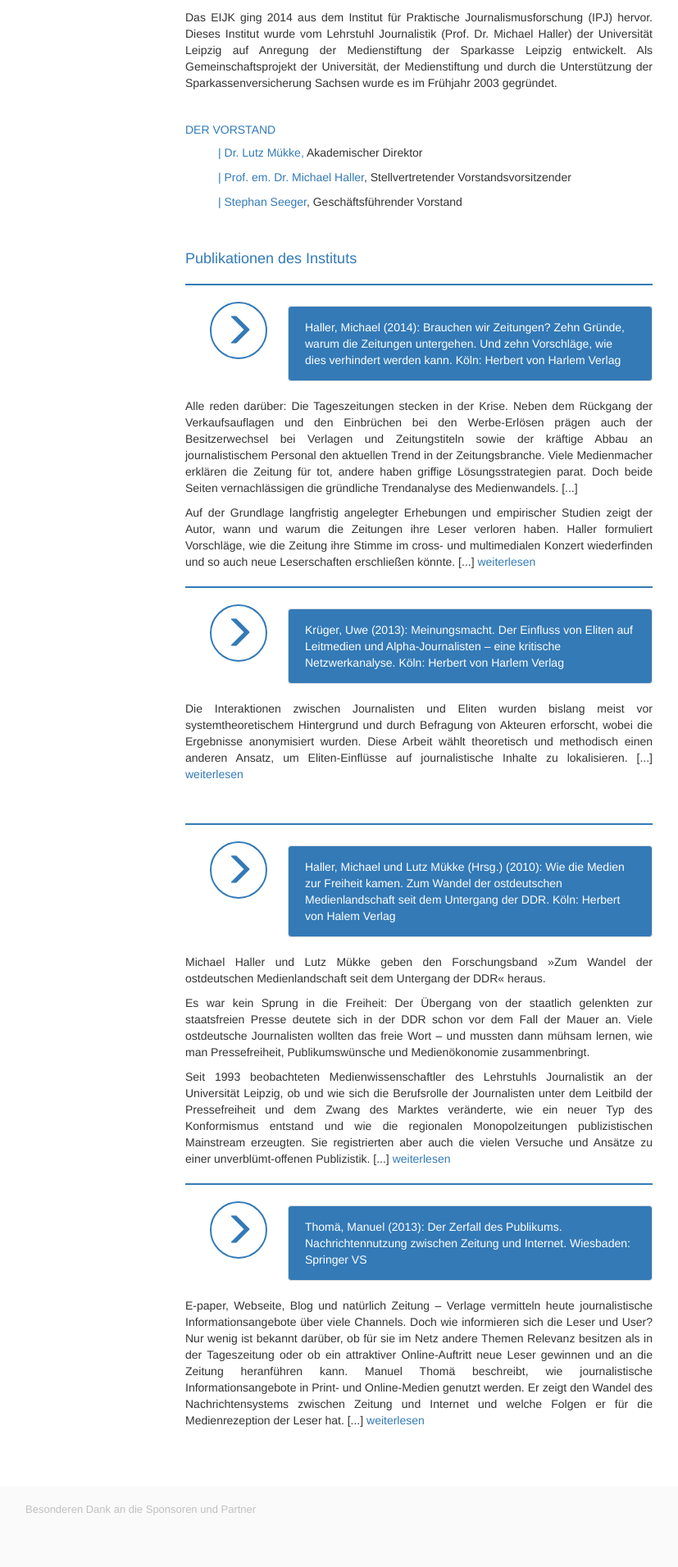
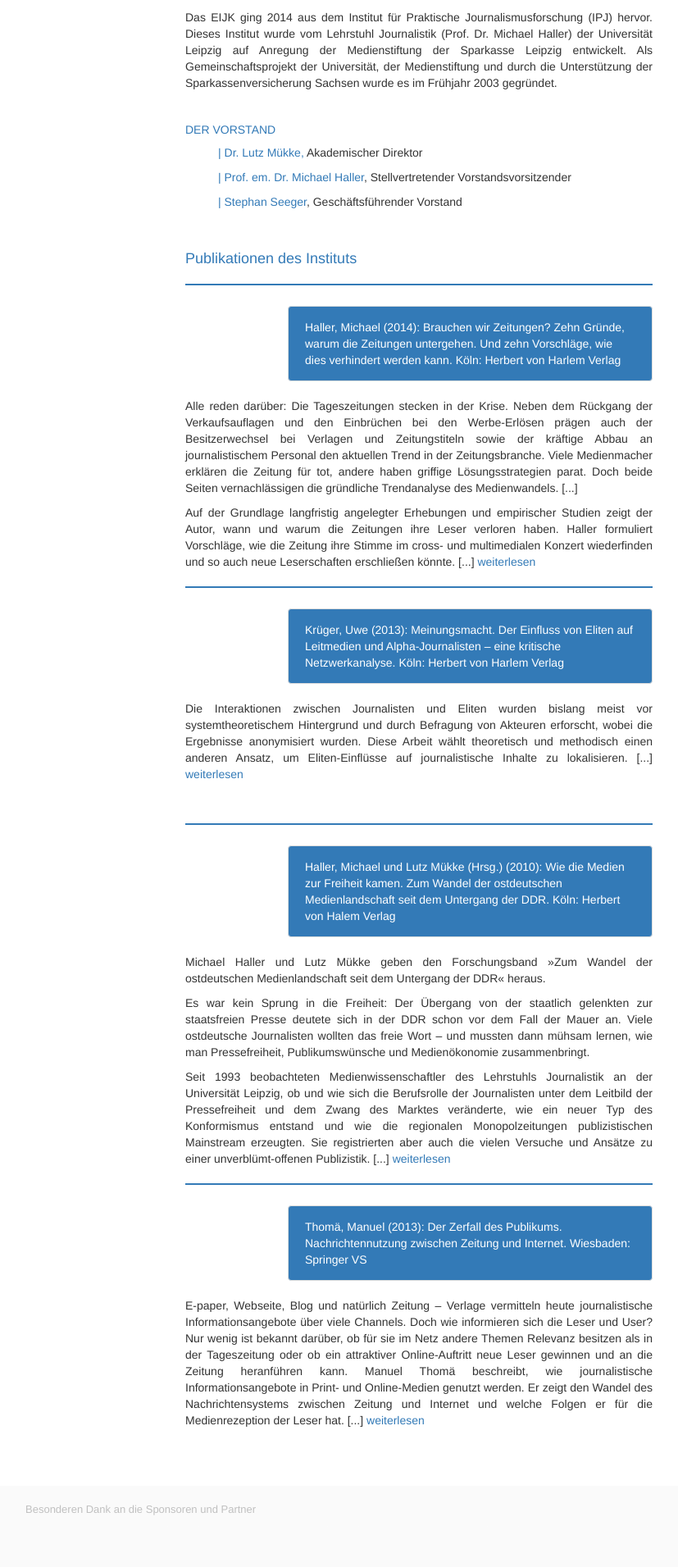
Before and after one commit to susedev/test, a Jekyll site: the page built from ueber-uns.html, in a window 1280 px wide. Shown: the part 873-2784 px from the top of the page at 82% size, without its empty margins (39-866 px from the left). Built offline with Jekyll 4.4.1, drawn with Linux system fonts in a browser that asks for light colours; nearby versions of some CDN libraries.

Commit message:
Edit from JekyllCMS

```diff
--- a/ueber-uns.html
+++ b/ueber-uns.html
@@ -4,23 +4,34 @@ title: Über uns
 <h3 style="margin-top:28px; ">Das Institut</h3>
 
 <div class="box" style="background-color: #337AB7; height:2px; margin-top:3px; margin-bottom:25px;">&nbsp;</div>
+
 <h4>Das EIJK</h4>
-<p style="text-align: justify;">Veranstalter der Tagung ist das Europäische Institut für Journalismus- und Kommunikationsforschung e.V. (EIJK). Dieses unabhängige und gemeinnützige Institut ist am Medienstandort Leipzig angesiedelt.</p>
+
+<p style="text-align: justify;">Veranstalter der Tagung ist das Europ&auml;ische Institut f&uuml;r Journalismus- und Kommunikationsforschung e.V. (EIJK). Dieses unabh&auml;ngige und gemeinn&uuml;tzige Institut ist am Medienstandort Leipzig angesiedelt.</p>
+
 <p style="text-align: justify;">&nbsp;</p>
-<h4>Medien- und Meinungsfreiheit in Europa stärken</h4>
-<p style="text-align: justify;">Das EIJK sieht sich in der Tradition der Friedlichen Revolution von 1989. Medien- und Meinungsfreiheit sowie unabhängiger Journalismus waren damals Kernforderungen hunderttausender Leipziger Demonstranten. Heute gehören diese Freiheiten zu den unverhandelbaren, jedoch stets zu verteidigenden Grundwerten der demokratischen Gesellschaften Europas. In diesem Sinne eint die Vereinsmitglieder die Überzeugung, dass der Erforschung gesellschaftlicher Informationsstrukturen und Kommunikationsprozesse eine hohe Bedeutung zukommt. Mit theorieorientierten und empirischen Untersuchungen wie auch mit praxisbezogenen Projekten trägt das Institut zur Aufklärung der Problemfelder, zur Erarbeitung von Problemlösungen sowie zum internationalen Diskurs bei.</p>
+
+<h4>Medien- und Meinungsfreiheit in Europa st&auml;rken</h4>
+
+<p style="text-align: justify;">Das EIJK sieht sich in der Tradition der Friedlichen Revolution von 1989. Medien- und Meinungsfreiheit sowie unabh&auml;ngiger Journalismus waren damals Kernforderungen hunderttausender Leipziger Demonstranten. Heute geh&ouml;ren diese Freiheiten zu den unverhandelbaren, jedoch stets zu verteidigenden Grundwerten der demokratischen Gesellschaften Europas. In diesem Sinne eint die Vereinsmitglieder die &Uuml;berzeugung, dass der Erforschung gesellschaftlicher Informationsstrukturen und Kommunikationsprozesse eine hohe Bedeutung zukommt. Mit theorieorientierten und empirischen Untersuchungen wie auch mit praxisbezogenen Projekten tr&auml;gt das Institut zur Aufkl&auml;rung der Problemfelder, zur Erarbeitung von Probleml&ouml;sungen sowie zum internationalen Diskurs bei.</p>
+
 <p style="text-align: justify;">&nbsp;</p>
+
 <h4>Forschung</h4>
-<p style="text-align: justify;">Im Doktoranden-Programm des Instituts kooperiert das Institut mit Partnern wie der University of Westminster in London/Gro&szlig;britannien; der Ghent University in Belgien, der Handelshochschule (HHL) und der Universit&auml;t in Leipzig. Die Medienstiftung der Sparkasse Leipzig stellt dem EIJK die Infrastruktur an ihrem Stiftungssitz zur Verf&uuml;gung und unterst&uuml;tzt es zudem durch die Vergabe von Promotionsstipendien. Derzeit arbeiten neben dem akademischen Direktor Dr. Lutz Mükke drei Doktoranden und eine wissenschaftliche Mitarbeiterin am EIJK. <a href="http://www.eijc.eu/category/research/" target="_blank">Die Forschungsschwerpunkte </a></p>
+
+<p style="text-align: justify;">Im Doktoranden-Programm des Instituts kooperiert das Institut mit Partnern wie der University of Westminster in London/Gro&szlig;britannien; der Ghent University in Belgien, der Handelshochschule (HHL) und der Universit&auml;t in Leipzig. Die Medienstiftung der Sparkasse Leipzig stellt dem EIJK die Infrastruktur an ihrem Stiftungssitz zur Verf&uuml;gung und unterst&uuml;tzt es zudem durch die Vergabe von Promotionsstipendien. Derzeit arbeiten neben dem akademischen Direktor Dr. Lutz M&uuml;kke drei Doktoranden und eine wissenschaftliche Mitarbeiterin am EIJK. <a href="http://www.eijc.eu/category/research/" target="_blank">Die Forschungsschwerpunkte </a></p>
+
 <p style="text-align: justify;">&nbsp;</p>
+
 <h4>Geschichte</h4>
-<p style="text-align: justify;">Das EIJK ging 2014 aus dem Institut für Praktische Journalismusforschung (IPJ) hervor. Dieses Institut wurde vom Lehrstuhl Journalistik (Prof. Dr. Michael Haller) der Universität Leipzig auf Anregung der Medienstiftung der Sparkasse Leipzig entwickelt. Als Gemeinschaftsprojekt der Universität, der Medienstiftung und durch die Unterstützung der Sparkassenversicherung Sachsen wurde es im Frühjahr 2003 gegründet.</p>
+
+<p style="text-align: justify;">Das EIJK ging 2014 aus dem Institut f&uuml;r Praktische Journalismusforschung (IPJ) hervor. Dieses Institut wurde vom Lehrstuhl Journalistik (Prof. Dr. Michael Haller) der Universit&auml;t Leipzig auf Anregung der Medienstiftung der Sparkasse Leipzig entwickelt. Als Gemeinschaftsprojekt der Universit&auml;t, der Medienstiftung und durch die Unterst&uuml;tzung der Sparkassenversicherung Sachsen wurde es im Fr&uuml;hjahr 2003 gegr&uuml;ndet.</p>
 
 <p style="text-align: justify;">&nbsp;</p>
 
 <h4>Der Vorstand</h4>
 
-<p style="margin-left: 40px;"><a href="http://www.eijc.eu/de/dr-lutz-muekke-2/" target="_blank">| Dr. Lutz Mükke, </a> Akademischer Direktor</p>
+<p style="margin-left: 40px;"><a href="http://www.eijc.eu/de/dr-lutz-muekke-2/" target="_blank">| Dr. Lutz M&uuml;kke, </a> Akademischer Direktor</p>
 
 <p style="margin-left: 40px;"><a href="http://www.journalismusforschung.de/de/prof-em-dr-michael-haller/" target="_blank">| Prof. em. Dr. Michael Haller</a>,&nbsp;Stellvertretender Vorstandsvorsitzender</p>
 
@@ -33,60 +44,47 @@ title: Über uns
 <div class="box" style="background-color: #337AB7; height:2px; margin-top:20px; margin-bottom:25px;">&nbsp;</div>
 
 <div class="container">
- <div class="col-xs-1">
-   <a class="btn btn-circle-3" href="http://www.halem-verlag.de/2014/brauchen-wir-zeitungen/" target="_blank" ><span class="glyphicon glyphicon-menu-right" aria-hidden="true"></span></a>
- </div>
- <div class="col-xs-5">
-   <a class="thumbnail" href="http://www.halem-verlag.de/2014/brauchen-wir-zeitungen/" target="_blank" style="background-color: #337AB7; color:#FFFFFF; padding: 15px 20px; max-width: 550px;">Haller, Michael (2014): Brauchen wir Zeitungen? Zehn Gr&uuml;nde, warum die Zeitungen untergehen. Und zehn Vorschl&auml;ge, wie dies verhindert werden kann. K&ouml;ln: Herbert von Harlem Verlag</a>
- </div>
+<div class="col-xs-1">&nbsp;</div>
+
+<div class="col-xs-5"><a class="thumbnail" href="http://www.halem-verlag.de/2014/brauchen-wir-zeitungen/" style="background-color: #337AB7; color:#FFFFFF; padding: 15px 20px; max-width: 550px;" target="_blank">Haller, Michael (2014): Brauchen wir Zeitungen? Zehn Gr&uuml;nde, warum die Zeitungen untergehen. Und zehn Vorschl&auml;ge, wie dies verhindert werden kann. K&ouml;ln: Herbert von Harlem Verlag</a></div>
 </div>
 
 <p style="text-align: justify;">Alle reden dar&uuml;ber: Die Tageszeitungen stecken in der Krise. Neben dem R&uuml;ckgang der Verkaufsauflagen und den Einbr&uuml;chen bei den Werbe-Erl&ouml;sen pr&auml;gen auch der Besitzerwechsel bei Verlagen und Zeitungstiteln sowie der kr&auml;ftige Abbau an journalistischem Personal den aktuellen Trend in der Zeitungsbranche. Viele Medienmacher erkl&auml;ren die Zeitung f&uuml;r tot, andere haben griffige L&ouml;sungsstrategien parat. Doch beide Seiten vernachl&auml;ssigen die gr&uuml;ndliche Trendanalyse des Medienwandels. [...]</p>
 
 <p style="text-align: justify;">Auf der Grundlage langfristig angelegter Erhebungen und empirischer Studien zeigt der Autor, wann und warum die Zeitungen ihre Leser verloren haben. Haller formuliert Vorschl&auml;ge, wie die Zeitung ihre Stimme im cross- und multimedialen Konzert wiederfinden und so auch neue Leserschaften erschlie&szlig;en k&ouml;nnte. [...] <a href="http://www.halem-verlag.de/2014/brauchen-wir-zeitungen/" target="_blank">weiterlesen </a></p>
 
+<div class="box" style="background-color: #337AB7; height:2px; margin-top:20px; margin-bottom:25px;">&nbsp;</div>
 
-<div class="box" style="background-color: #337AB7; height:2px; margin-top:20px; margin-bottom:25px;">&nbsp;</div>
 <div class="container">
- <div class="col-xs-1">
-   <a class="btn btn-circle-3" href="http://www.halem-verlag.de/2013/meinungsmacht-und-elite-journalismus/" target="_blank" ><span class="glyphicon glyphicon-menu-right" aria-hidden="true"></span></a>
- </div>
- <div class="col-xs-5">
-   <a class="thumbnail" href="http://www.halem-verlag.de/2013/meinungsmacht-und-elite-journalismus/" target="_blank" style="max-width: 550px; background-color: #337AB7; color:#FFFFFF; padding: 15px 20px; ">Kr&uuml;ger, Uwe (2013): Meinungsmacht. Der Einfluss von Eliten auf Leitmedien und Alpha-&shy;Journalisten &ndash; eine kritische Netzwerkanalyse. K&ouml;ln: Herbert von Harlem Verlag</a>
- </div>
+<div class="col-xs-1">&nbsp;</div>
+
+<div class="col-xs-5"><a class="thumbnail" href="http://www.halem-verlag.de/2013/meinungsmacht-und-elite-journalismus/" style="max-width: 550px; background-color: #337AB7; color:#FFFFFF; padding: 15px 20px; " target="_blank">Kr&uuml;ger, Uwe (2013): Meinungsmacht. Der Einfluss von Eliten auf Leitmedien und Alpha-&shy;Journalisten &ndash; eine kritische Netzwerkanalyse. K&ouml;ln: Herbert von Harlem Verlag</a></div>
 </div>
+
 <p style="text-align: justify;">Die Interaktionen zwischen Journalisten und Eliten&nbsp;wurden bislang meist vor systemtheoretischem Hintergrund und durch Befragung von Akteuren erforscht, wobei die Ergebnisse anonymisiert wurden. Diese Arbeit w&auml;hlt theoretisch und methodisch einen anderen Ansatz, um Eliten-Einfl&uuml;sse auf journalistische Inhalte zu lokalisieren. [...] <a href="http://www.halem-verlag.de/2013/meinungsmacht-und-elite-journalismus/" target="_blank">weiterlesen </a></p>
-
 
 <p>&nbsp;</p>
 
 <div class="box" style="background-color: #337AB7; height:2px; margin-top:20px; margin-bottom:25px;">&nbsp;</div>
+
 <div class="container">
- <div class="col-xs-1">
-   <a class="btn btn-circle-3" href="http://www.halem-verlag.de/2011/wie-die-medien-zur-freiheit-kamen/" target="_blank" ><span class="glyphicon glyphicon-menu-right" aria-hidden="true"></span></a>
- </div>
- <div class="col-xs-5">
-   <a class="thumbnail" href="http://www.halem-verlag.de/2011/wie-die-medien-zur-freiheit-kamen/" target="_blank" style="max-width: 550px; background-color: #337AB7; color:#FFFFFF; padding: 15px 20px; ">Haller,&nbsp;Michael und Lutz M&uuml;kke (Hrsg.) (2010): Wie die Medien zur Freiheit kamen. Zum Wandel der ostdeutschen Medienlandschaft seit dem Untergang der DDR. K&ouml;ln: Herbert von Halem Verlag</a>
- </div>
+<div class="col-xs-1">&nbsp;</div>
+
+<div class="col-xs-5"><a class="thumbnail" href="http://www.halem-verlag.de/2011/wie-die-medien-zur-freiheit-kamen/" style="max-width: 550px; background-color: #337AB7; color:#FFFFFF; padding: 15px 20px; " target="_blank">Haller,&nbsp;Michael und Lutz M&uuml;kke (Hrsg.) (2010): Wie die Medien zur Freiheit kamen. Zum Wandel der ostdeutschen Medienlandschaft seit dem Untergang der DDR. K&ouml;ln: Herbert von Halem Verlag</a></div>
 </div>
+
 <p style="text-align: justify;">Michael Haller und Lutz M&uuml;kke geben den Forschungsband &raquo;Zum Wandel der ostdeutschen Medienlandschaft seit dem Untergang der DDR&laquo; heraus.</p>
 
 <p style="text-align: justify;">Es war kein Sprung in die Freiheit: Der &Uuml;bergang von der staatlich gelenkten zur staatsfreien Presse deutete sich in der DDR schon vor dem Fall der Mauer an. Viele ostdeutsche Journalisten wollten das freie Wort &ndash; und mussten dann m&uuml;hsam lernen, wie man Pressefreiheit, Publikumsw&uuml;nsche und Medien&ouml;konomie zusammenbringt.</p>
 
 <p style="text-align: justify;">Seit 1993 beobachteten Medienwissenschaftler des Lehrstuhls Journalistik an der Universit&auml;t Leipzig, ob und wie sich die Berufsrolle der Journalisten unter dem Leitbild der Pressefreiheit und dem Zwang des Marktes ver&auml;nderte, wie ein neuer Typ des Konformismus entstand und wie die regionalen Monopolzeitungen publizistischen Mainstream erzeugten. Sie registrierten aber auch die vielen Versuche und Ans&auml;tze zu einer unverbl&uuml;mt-offenen Publizistik. [...] <a href="http://www.halem-verlag.de/2011/wie-die-medien-zur-freiheit-kamen/" target="_blank">weiterlesen </a></p>
 
-
-
-
 <div class="box" style="background-color: #337AB7; height:2px; margin-top:20px; margin-bottom:25px;">&nbsp;</div>
 
 <div class="container">
- <div class="col-md-1">
-   <a class="btn btn-circle-3" href="http://link.springer.com/book/10.1007%2F978-3-658-01190-1" target="_blank" ><span class="glyphicon glyphicon-menu-right" aria-hidden="true"></span></a>
- </div>
- <div class="col-md-5">
-   <a class="thumbnail" href="http://link.springer.com/book/10.1007%2F978-3-658-01190-1" target="_blank" style="max-width: 550px; background-color: #337AB7; color:#FFFFFF; padding: 15px 20px; ">Thom&auml;, Manuel (2013): Der Zerfall des Publikums. Nachrichtennutzung zwischen Zeitung und Internet. Wiesbaden: Springer VS</a>
- </div>
+<div class="col-md-1">&nbsp;</div>
+
+<div class="col-md-5"><a class="thumbnail" href="http://link.springer.com/book/10.1007%2F978-3-658-01190-1" style="max-width: 550px; background-color: #337AB7; color:#FFFFFF; padding: 15px 20px; " target="_blank">Thom&auml;, Manuel (2013): Der Zerfall des Publikums. Nachrichtennutzung zwischen Zeitung und Internet. Wiesbaden: Springer VS</a></div>
 </div>
 
 <p style="text-align: justify;">E-paper, Webseite, Blog und nat&uuml;rlich Zeitung &ndash; Verlage vermitteln heute journalistische Informationsangebote &uuml;ber viele Channels. Doch wie informieren sich die Leser und User? Nur wenig ist bekannt dar&uuml;ber, ob f&uuml;r sie im Netz andere Themen Relevanz besitzen als in der Tageszeitung oder ob ein attraktiver Online-Auftritt neue Leser gewinnen und an die Zeitung heranf&uuml;hren kann. Manuel Thom&auml; beschreibt, wie journalistische Informationsangebote in Print- und Online-Medien genutzt werden. Er zeigt den Wandel des Nachrichtensystems zwischen Zeitung und Internet und welche Folgen er f&uuml;r die Medienrezeption der Leser hat. [...] <a href="http://link.springer.com/book/10.1007%2F978-3-658-01190-1" target="_blank">weiterlesen </a></p>
```
